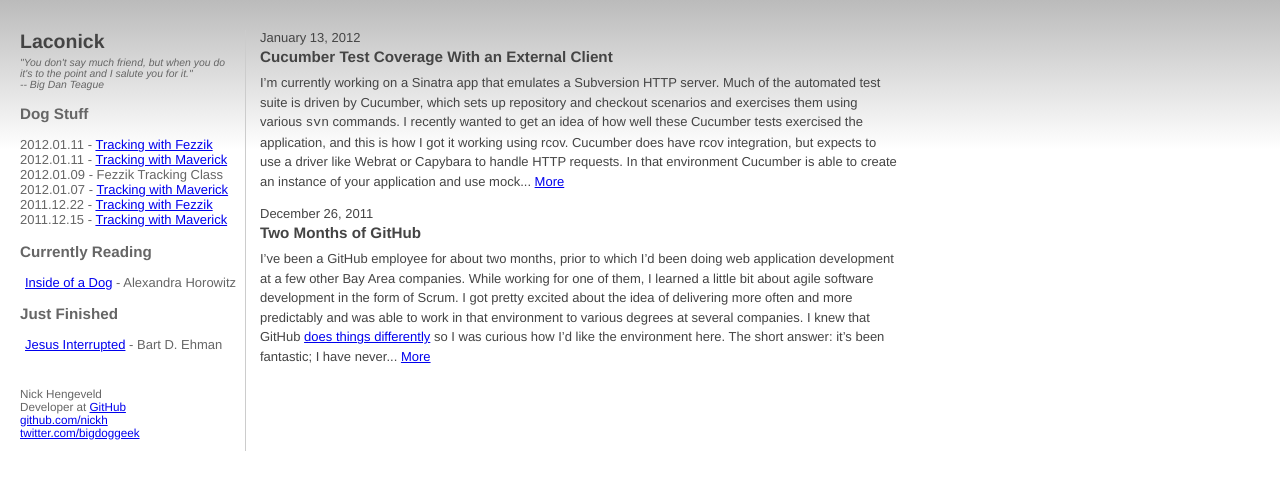
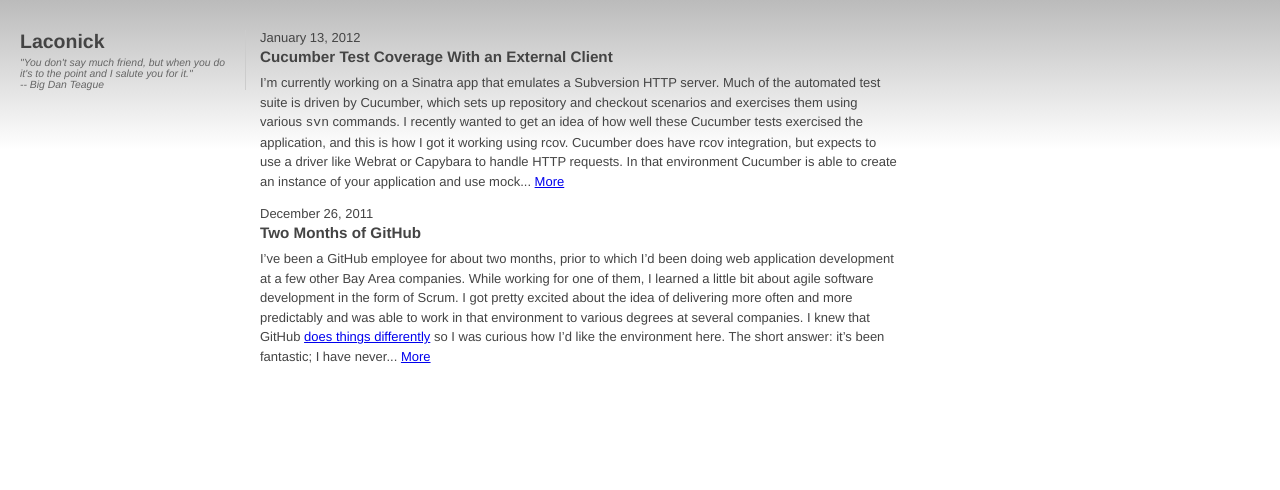
Before and after one commit to nickh/nickh.github.io, a Jekyll site: the page built from index.html, in a window 1280 px wide. Shown: the top 490 px of the page. Built offline with Jekyll 4.4.1, drawn with Linux system fonts in a browser that asks for light colours; comment, search, counter and statistics services are not loaded.

Commit message:
Murdered some things that were not relevant

```diff
--- a/_layouts/default.html
+++ b/_layouts/default.html
@@ -28,40 +28,6 @@
       <h2><a href="/">Laconick</a></h2>
       <p>"You don't say much friend, but when you do it's to the point and I salute you for it."<br />-- Big Dan Teague</p>
     </div>
-
-    <div class="dogs">
-      <h3>Dog Stuff</h3>
-      <ul>
-        <li>2012.01.11 - <a href="http://www.everytrail.com/view_trip.php?trip_id=1415354">Tracking with Fezzik</a></li>
-        <li>2012.01.11 - <a href="http://www.everytrail.com/view_trip.php?trip_id=1415335">Tracking with Maverick</a></li>
-        <li>2012.01.09 - Fezzik Tracking Class</li>
-        <li>2012.01.07 - <a href="http://www.everytrail.com/view_trip.php?trip_id=1415335">Tracking with Maverick</a></li>
-        <li>2011.12.22 - <a href="http://www.everytrail.com/view_trip.php?trip_id=1398119">Tracking with Fezzik</a></li>
-        <li>2011.12.15 - <a href="http://www.everytrail.com/view_trip.php?trip_id=1388577">Tracking with Maverick</a></li>
-      </ul>
-    </div>
-
-    <div class="reading">
-      <h3>Currently Reading</h3>
-      <ul>
-        <li><a href="http://www.amazon.com/Inside-of-a-Dog-ebook/dp/B002NT3B52/ref=tmm_kin_title_0?ie=UTF8&m=AG56TWVU5XWC2&qid=1326652725&sr=8-1">Inside of a Dog</a> - Alexandra Horowitz</li>
-      </ul>
-      <h3>Just Finished</h3>
-      <ul>
-        <li><a href="http://www.amazon.com/Jesus-Interrupted-Revealing-Contradictions-ebook/dp/B001TKD4XA/ref=tmm_kin_title_0?ie=UTF8&m=AG56TWVU5XWC2&qid=1325011489&sr=8-1">Jesus Interrupted</a> - Bart D. Ehman</li>
-      </ul>
-    </div>
-
-    <div class="footer">
-      <div class="contact">
-        <p>
-          Nick Hengeveld<br />
-          Developer at <a href="http://github.com/">GitHub</a><br />
-          <a href="http://github.com/nickh/">github.com/nickh</a><br />
-          <a href="http://twitter.com/bigdoggeek/">twitter.com/bigdoggeek</a><br />
-        </p>
-      </div>
-    </div>
   </div>
 
   <div class="posts">
--- a/css/blog.css
+++ b/css/blog.css
@@ -33,23 +33,6 @@ div.blog > div.overview > div.header > p {
   font-style: italic;
   margin: 0px;
 }
-div.blog > div.overview > div.dogs > ul {
-  padding-left: 0px;
-  list-style-type: none;
-}
-div.blog > div.overview > div.reading > h4 {
-  margin: 0px;
-}
-div.blog > div.overview > div.reading > ul {
-  list-style-type: none;
-  margin: 3px 0px;
-  padding-left: 5px;
-}
-div.blog > div.overview > div.footer {
-  padding-top: 20px;
-  font-size: 0.9em;
-}
-
 div.blog > div.posts {
   margin-left: 260px;
   width: 640px;
```
